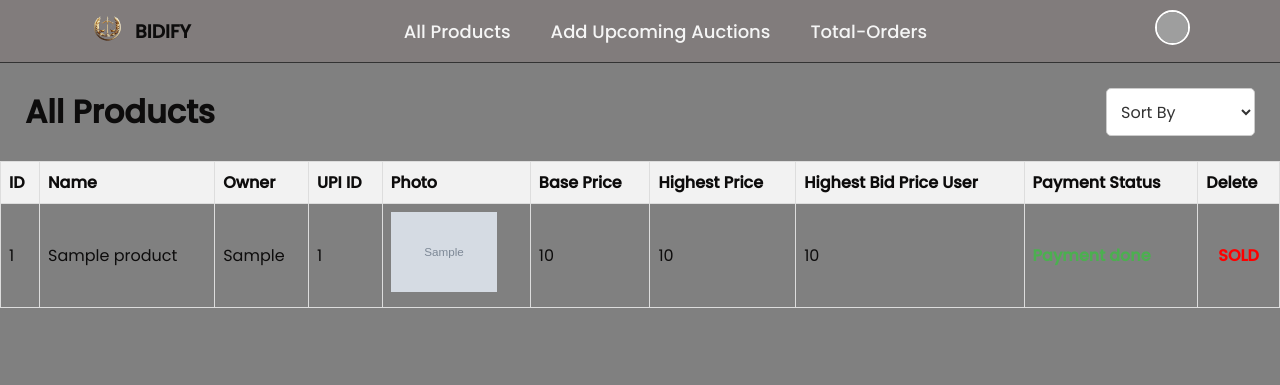
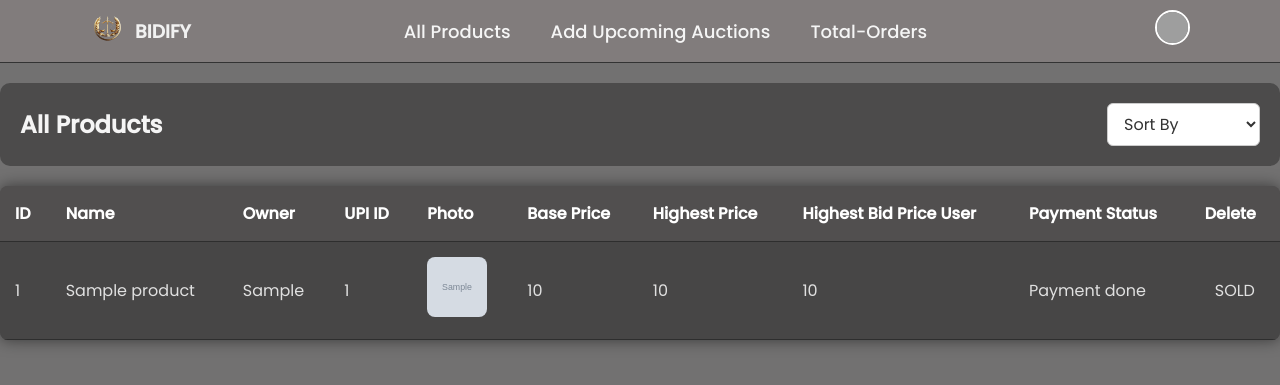
Before and after one commit to kirpal2004/BIDIFY, a PHP site: page /PROJECT/Adminpanel/productdata.php in a window 1280 px wide. Shown: the top 385 px of the page. Run offline with PHP 8.4, Linux system fonts and the light colour scheme; the visitor is signed in with stand-in values (Sample User, id 1); tables that the repository leaves empty or names only in its code hold one stand-in row (values such as "Sample post"); grey boxes marked "Sample" are stand-in pictures; data that the repository does not hold is empty; grey boxes are pictures that could not be loaded.

Commit message:
Fix product data retrieval and display

```diff
--- a/Adminpanel/productdata.php
+++ b/Adminpanel/productdata.php
@@ -146,104 +146,144 @@ mysqli_close($conn);
     <meta name="viewport" content="width=device-width, initial-scale=1.0">
     <title>Document</title>
     <style>
-        /* CSS for Product List */
+body {
+  background-color:rgb(114, 113, 113);
+  color: #f1f1f1;
+  font-family: 'Poppins', sans-serif;
+}
+
+.profuctheasder {
+  display: flex;
+  justify-content: space-between;
+  align-items: center;
+  background-color:rgb(76, 75, 75);
+  padding: 20px;
+  border-radius: 10px;
+  color: #f5f5f5;
+  margin: 20px 0;
+}
+
+.profuctheasder h1 {
+  font-size: 24px;
+  font-weight: 600;
+  margin: 0;
+}
+
+.profuctheasder .as {
+  padding: 8px 12px;
+  font-size: 16px;
+  border-radius: 6px;
+  border: 1px solid #ccc;
+  background-color: #fff;
+  color: #333;
+  cursor: pointer;
+  transition: all 0.3s ease;
+}
+
+.profuctheasder .as:hover {
+  border-color: #007bff;
+  background-color: #f1f1f1;
+}
+
+
 table {
-    width: 100%;
-    border-collapse: collapse;
-    margin-top: 20px;
+  width: 100%;
+  border-collapse: collapse;
+  background-color:rgb(81, 79, 79);
+  box-shadow: 0 0 15px rgba(0, 0, 0, 0.5);
+  border-radius: 8px;
+  overflow: hidden;
+  border-color: #00d4ff;
 }
 
 th, td {
-    border: 1px solid #dddddd;
-    text-align: left;
-    padding: 8px;
+  padding: 15px;
+  text-align: left;
+  border-bottom: 1px solid #2e2e2e;
+  transition: background-color 0.3s;
 }
 
 th {
-    background-color: #f2f2f2;
+  background-color:rgb(81, 79, 79);
+  color: #ffffff;
+  font-weight: 600;
+}
+
+td {
+  background-color:rgb(71, 70, 70);
+  color: #e0e0e0;
+}
+
+tr:hover td {
+  background-color: #2a2a2a;
 }
 
 img {
-    height: 80px;
-    width: auto;
-}
-.profuctheasder{
-    margin: 25px;
-    display: flex;
-    justify-content: space-between;
-}
-.as {
-    padding: 10px;
-    border: 1px solid #ccc;
-    border-radius: 5px;
-    background-color: #fff;
-    color: #333;
-    font-size: 16px;
-    cursor: pointer;
-    transition: border-color 0.3s, background-color 0.3s, color 0.3s;
+  width: 60px;
+  height: 60px;
+  object-fit: cover;
+  border-radius: 8px;
+  transition: transform 0.3s ease;
 }
 
-.as:hover {
-    border-color: #007bff;
+img:hover {
+  transform: scale(1.1);
 }
 
-.as:focus {
-    outline: none;
-    border-color: #007bff;
-    box-shadow: 0 0 5px rgba(0, 123, 255, 0.5);
+button {
+  padding: 6px 12px;
+  border: none;
+  border-radius: 5px;
+  font-weight: bold;
+  cursor: pointer;
+  transition: all 0.3s ease;
 }
 
-.as option {
-    background-color: #fff;
-    color: #333;
+button.delete-btn {
+  background-color: #ff4d4f;
+  color: white;
 }
 
-.as option:hover {
-    background-color: #007bff;
-    color: #fff;
+button.delete-btn:hover {
+  background-color: #d9363e;
+  transform: scale(1.05);
 }
 
-.as option:checked {
-    background-color: #007bff;
-    color: #fff;
-}
-.center {
-    text-align: center;
+button.pay-btn {
+  background-color: #28a745;
+  color: white;
 }
 
-.pay-button {
-    padding: 5px 10px;
-    background-color: #4CAF50;
-    color: white;
-    border: none;
-    border-radius: 3px;
-    cursor: pointer;
-}
-.delete-button {
-    padding: 5px 10px;
-    background-color: red;
-    color: white;
-    border: none;
-    border-radius: 3px;
-    cursor: pointer;
+button.pay-btn:hover {
+  background-color: #218838;
+  transform: scale(1.05);
 }
 
-.pay-button:hover {
-    background-color: #45a049;
-}
-.delete-button:hover {
-    background-color: #45a049;
+.status-sold {
+  font-weight: bold;
+  color: #ffcc00;
+  text-shadow: 0 0 6px #ffcc00;
 }
 
-.payment-done {
-    color: #4CAF50;
-    font-weight: bold;
+.status-ongoing {
+  color: #00d4ff;
+  font-weight: bold;
+  text-shadow: 0 0 6px #00d4ff;
 }
-.notdel {
-    text-align:center;
-    color: red;
-    font-weight: bold;
+
+select {
+  padding: 8px;
+  border-radius: 5px;
+  background-color: #292929;
+  color: #ffffff;
+  border: 1px solid #444;
 }
+
+select:hover {
+  background-color: #333;
+}
+
+.profuct
 
     </style>
 </head>
```
